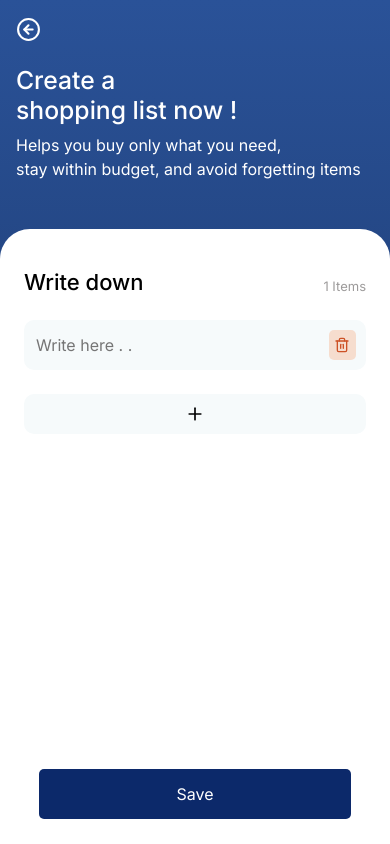
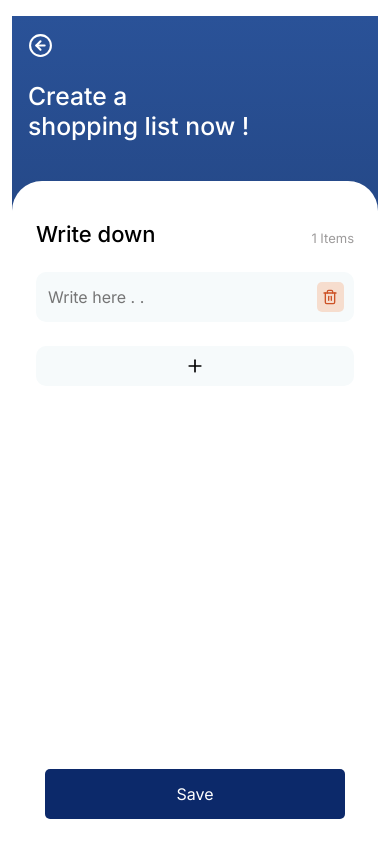
Before and after one commit to prajeesh-mp/shop-smart, a React (Create React App) app: page /list/1 in a window 390 px wide. Built offline with nearby package versions, Linux system fonts and the light colour scheme.

Commit message:
Update: DB Service, Purchase List, Responsive

```diff
--- a/src/App.css
+++ b/src/App.css
@@ -1,8 +1,8 @@
 body {
-  background: #2a5298;
+  background: #fff;
 }
 .mobile {
-  height: 100vh;
+  height: 100%;
 }
 
 .summary {
@@ -164,7 +164,7 @@ input[type="checkbox"] {
   position: absolute;
   z-index: 999;
   bottom: 25px;
-  width: 80%;
+  width: 300px;
   border: none;
   height: 50px;
   border-radius: 5px;
--- a/src/App.tsx
+++ b/src/App.tsx
@@ -8,8 +8,7 @@ import { useEffect } from "react";
 
 function App() {
   const handleInitDB = async () => {
-    const status = await initDB();
-    console.log("status DB", status);
+    await initDB();
   };
 
   useEffect(() => {
--- a/src/index.css
+++ b/src/index.css
@@ -18,11 +18,7 @@ body {
 }
 
 .container {
-  background-color: #ffffff;
-  border-radius: 8px;
-  box-shadow: 0 4px 8px rgba(0, 0, 0, 0.1);
-  padding: 20px;
-  margin: 20px auto;
+  max-width: 420px;
 }
 
 h3 {
--- a/src/layout/MobileLayout.tsx
+++ b/src/layout/MobileLayout.tsx
@@ -2,7 +2,7 @@ import { Outlet } from "react-router-dom";
 
 function MobileLayout(): JSX.Element {
   return (
-    <div className="bg-white mobile">
+    <div className="container py-3">
       <Outlet />
     </div>
   );
--- a/src/pages/Dashboard.tsx
+++ b/src/pages/Dashboard.tsx
@@ -29,7 +29,7 @@ function Dashboard(): JSX.Element {
       <div className="summary p-2 py-4">
         <Row className="mb-5 d-flex flex-row align-items-center">
           <Col md={6} xs={6} className="d-flex flex-column ps-4">
-            <span>Hi, John Doe</span>
+            <span>Hi, User</span>
           </Col>
           <Col
             md={6}
@@ -60,12 +60,16 @@ function Dashboard(): JSX.Element {
         <div className="search m-3 d-flex flex-row justify-content-between">
           <span>
             <FiFilter size={25} className="me-2" />
-            <span>Today</span>
+            <span>All</span>
           </span>
           <span>
             <FiChevronDown />
           </span>
         </div>
+
+        <span className="d-flex flex-row justify-content-end">
+          <a href="https://forms.gle/fXHtiK66uQXnK9xz9">Feedback</a>
+        </span>
 
         {lists &&
           lists.map((purchase) => (
--- a/src/pages/Purchase.tsx
+++ b/src/pages/Purchase.tsx
@@ -1,5 +1,5 @@
 import { useNavigate, useParams } from "react-router-dom";
-import { FiArrowLeft, FiArrowLeftCircle, FiCheck } from "react-icons/fi";
+import { FiArrowLeft, FiCheck } from "react-icons/fi";
 import { FaCircleCheck } from "react-icons/fa6";
 import {
   Stores,
@@ -8,8 +8,6 @@ import {
 } from "../services/db.service";
 import { useEffect, useState } from "react";
 import { Item } from "../interfaces/Item";
-import { Row } from "react-bootstrap";
-import { formatCurrency } from "../utils/currency";
 
 function Purchase(): JSX.Element | null {
   const navigate = useNavigate();
@@ -30,11 +28,10 @@ function Purchase(): JSX.Element | null {
     try {
       const update = await updateStoreData(Stores.ListItems, id, status);
       if (update) {
-        console.log(update, "status");
         fetchData();
       }
     } catch (error: any) {
-      console.log("Error occured", error);
+      // console.log("Error occured", error);
     }
   };
 
@@ -57,7 +54,7 @@ function Purchase(): JSX.Element | null {
           </div>
 
           <h2 className="mt-4">
-            Complete <br /> your Shopping in peace !
+            Complete <br /> your Shopping in peace
           </h2>
         </div>
         <div className="items p-4 bg-white">
@@ -89,7 +86,7 @@ function Purchase(): JSX.Element | null {
             </div>
           ))}
 
-          <div className="d-flex flex-row justify-content-between align-items-center seperator mt-4">
+          {/* <div className="d-flex flex-row justify-content-between align-items-center seperator mt-4">
             <div className="item d-flex flex-row justify-content-between align-items-center mt-4">
               <input
                 name="total"
@@ -110,7 +107,7 @@ function Purchase(): JSX.Element | null {
             </div>
 
             <button className="btn btn-md btn-primary mt-4">Finish</button>
-          </div>
+          </div> */}
         </div>
       </div>
     </div>
--- a/src/pages/PurchaseList.tsx
+++ b/src/pages/PurchaseList.tsx
@@ -58,19 +58,19 @@ function PurchaseList(): JSX.Element {
         created_at: Date.now(),
       }));
 
-      console.log(dd);
+      // console.log(dd);
 
       await addMultipleData(Stores.ListItems, dd, () => {
-        console.log("Data added !!!");
+        // console.log("Data added !!!");
         // alert("Saved");
         setIsSaved(true);
         toast.success("Shopping list created !!!");
       });
     } catch (err: unknown) {
       if (err instanceof Error) {
-        console.log(err.message);
+        // console.log(err.message);
       } else {
-        console.log("Something went wrong");
+        // console.log("Something went wrong");
       }
     }
   };
@@ -91,10 +91,6 @@ function PurchaseList(): JSX.Element {
         <h2 className="mt-4">
           Create a <br /> shopping list now !
         </h2>
-        <p>
-          Helps you buy only what you need, <br />
-          stay within budget, and avoid forgetting items
-        </p>
       </div>
       <form onSubmit={handleSubmit}>
         <div className="items mt-3">
--- a/src/pages/Welcome.tsx
+++ b/src/pages/Welcome.tsx
@@ -1,6 +1,5 @@
 import { Col, Row } from "react-bootstrap";
 import { FaCircleCheck } from "react-icons/fa6";
-import { FiCheck } from "react-icons/fi";
 import { Link } from "react-router-dom";
 
 function Welcome(): JSX.Element {
@@ -52,7 +51,7 @@ function Welcome(): JSX.Element {
           <Link to="/dashboard" className="btn btn-primary w-75 mt-5">
             Get Started for Free !
           </Link>
-          <span className="text-muted text-sm mt-2">
+          <span className="text-muted text-sm mt-2 mb-4">
             No Credit Card required
           </span>
         </div>
```
Also changed, not shown: src/services/db.service.ts (+7 -7 lines).
